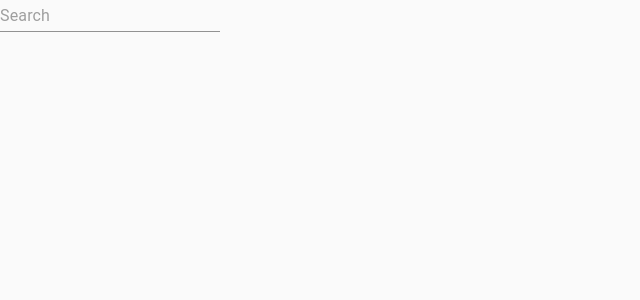
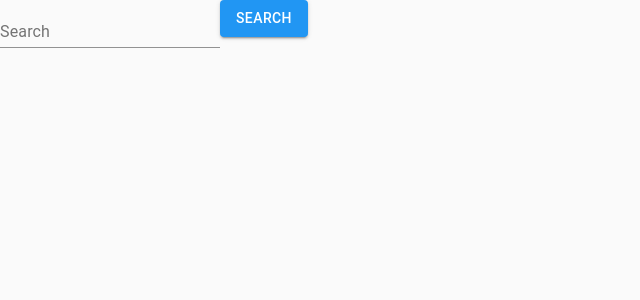
Before and after one commit to tiagofragoso/FEUP-LAPD, a React (Create React App) app in the folder fe/: page / in a window 1280 px wide. Shown: the top 300 px of the page, without its empty margins (0-640 px from the left). Built offline with nearby package versions, Linux system fonts and the light colour scheme.

Commit message:
Add react-hook-form example

```diff
--- a/fe/package.json
+++ b/fe/package.json
@@ -11,6 +11,7 @@
     "dotenv": "^8.2.0",
     "react": "^16.13.0",
     "react-dom": "^16.13.0",
+    "react-hook-form": "^5.0.3",
     "react-redux": "^7.2.0",
     "react-scripts": "3.4.0",
     "redux-actions": "^2.6.5",
--- a/fe/src/AppTheme.js
+++ b/fe/src/AppTheme.js
@@ -1,11 +1,10 @@
 import { createMuiTheme } from "@material-ui/core/styles";
-import purple from "@material-ui/core/colors/purple";
-import green from "@material-ui/core/colors/green";
+import { blue, purple } from "@material-ui/core/colors";
 
 const theme = createMuiTheme({
     palette: {
-        primary: purple,
-        secondary: green,
+        primary: blue,
+        secondary: purple,
     },
     status: {
         danger: "orange",
--- a/fe/src/pages/Homepage.js
+++ b/fe/src/pages/Homepage.js
@@ -1,11 +1,23 @@
 import React from "react";
-import { TextField } from "@material-ui/core";
+import { useForm } from "react-hook-form";
+import { Button, TextField } from "@material-ui/core";
 
 
-const HomePage = () => (
-    <div>
-        <TextField placeholder="Search"/>
-    </div>
-);
+const HomePage = () => {
+
+    const { register, handleSubmit } = useForm();
+
+    const submitSearch = (data) => console.log(data);
+
+    return (
+        <div>
+            <form noValidate autoComplete="off" onSubmit={handleSubmit(submitSearch)}>
+                <TextField inputRef={register} name="q" label="Search" />
+                <Button variant="contained" color="primary" type="submit">Search</Button>
+            </form>
+        </div>
+    );
+
+};
 
 export default HomePage;
```
Also changed, not shown: 1 other file (tests, documents, lock files or other folders).
